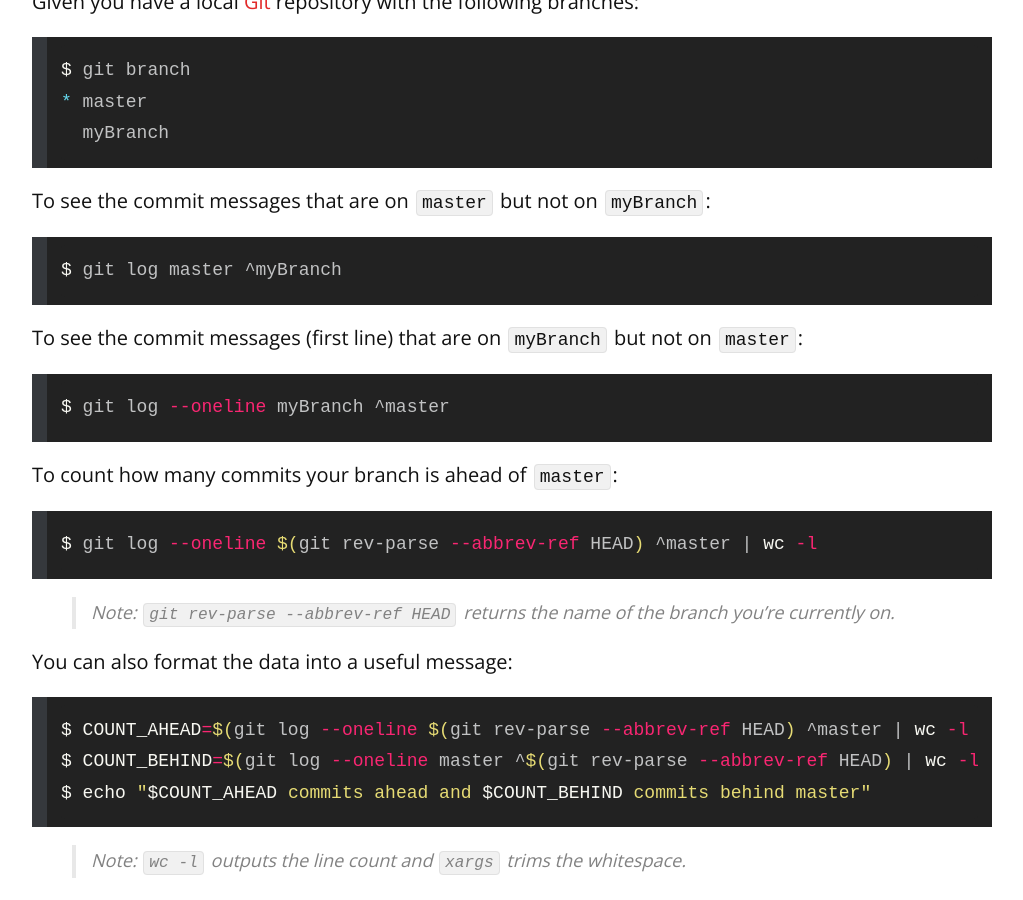
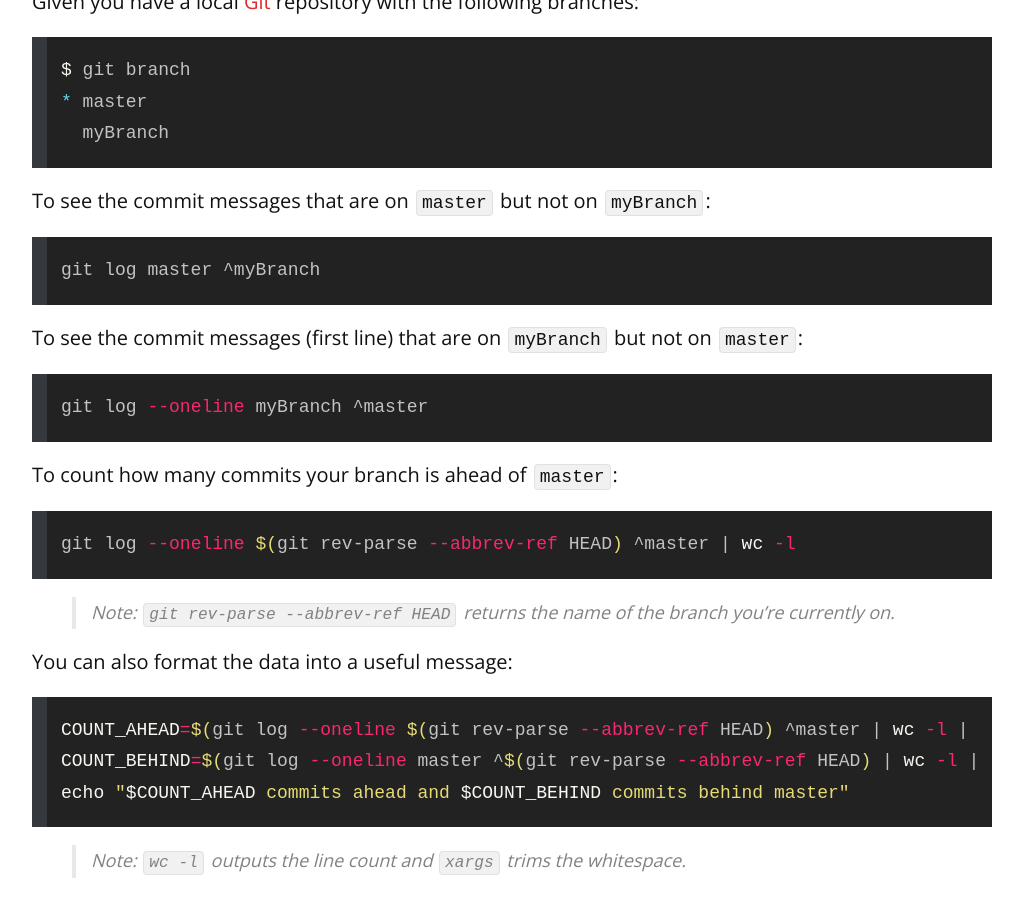
Before and after one commit to remarkablemark/remarkablemark.github.io, a Jekyll site: the page built from _posts/2019/2019-10-10-git-compare-branch-commits.md, in a window 1280 px wide and 900 px high, scrolled down 266 px. Shown: the whole window, without its empty margins (128-1151 px from the left). Built offline with Jekyll 4.4.1, drawn with Linux system fonts in a browser that asks for light colours; comment, search, counter and statistics services are not loaded.

Commit message:
chore(posts): update "Git compare branch commits"
Post: 2019-10-10-git-compare-branch-commits.md

Remove $ from code blocks to allow for easier copying and pasting.

````diff
--- a/_posts/2019/2019-10-10-git-compare-branch-commits.md
+++ b/_posts/2019/2019-10-10-git-compare-branch-commits.md
@@ -17,19 +17,19 @@ $ git branch
 To see the commit messages that are on `master` but not on `myBranch`:
 
 ```sh
-$ git log master ^myBranch
+git log master ^myBranch
 ```
 
 To see the commit messages (first line) that are on `myBranch` but not on `master`:
 
 ```sh
-$ git log --oneline myBranch ^master
+git log --oneline myBranch ^master
 ```
 
 To count how many commits your branch is ahead of `master`:
 
 ```sh
-$ git log --oneline $(git rev-parse --abbrev-ref HEAD) ^master | wc -l
+git log --oneline $(git rev-parse --abbrev-ref HEAD) ^master | wc -l
 ```
 
 > Note: `git rev-parse --abbrev-ref HEAD` returns the name of the branch you're currently on.
@@ -37,9 +37,9 @@ $ git log --oneline $(git rev-parse --abbrev-ref HEAD) ^master | wc -l
 You can also format the data into a useful message:
 
 ```sh
-$ COUNT_AHEAD=$(git log --oneline $(git rev-parse --abbrev-ref HEAD) ^master | wc -l | xargs)
-$ COUNT_BEHIND=$(git log --oneline master ^$(git rev-parse --abbrev-ref HEAD) | wc -l | xargs)
-$ echo "$COUNT_AHEAD commits ahead and $COUNT_BEHIND commits behind master"
+COUNT_AHEAD=$(git log --oneline $(git rev-parse --abbrev-ref HEAD) ^master | wc -l | xargs)
+COUNT_BEHIND=$(git log --oneline master ^$(git rev-parse --abbrev-ref HEAD) | wc -l | xargs)
+echo "$COUNT_AHEAD commits ahead and $COUNT_BEHIND commits behind master"
 ```
 
 > Note: `wc -l` outputs the line count and `xargs` trims the whitespace.
````
